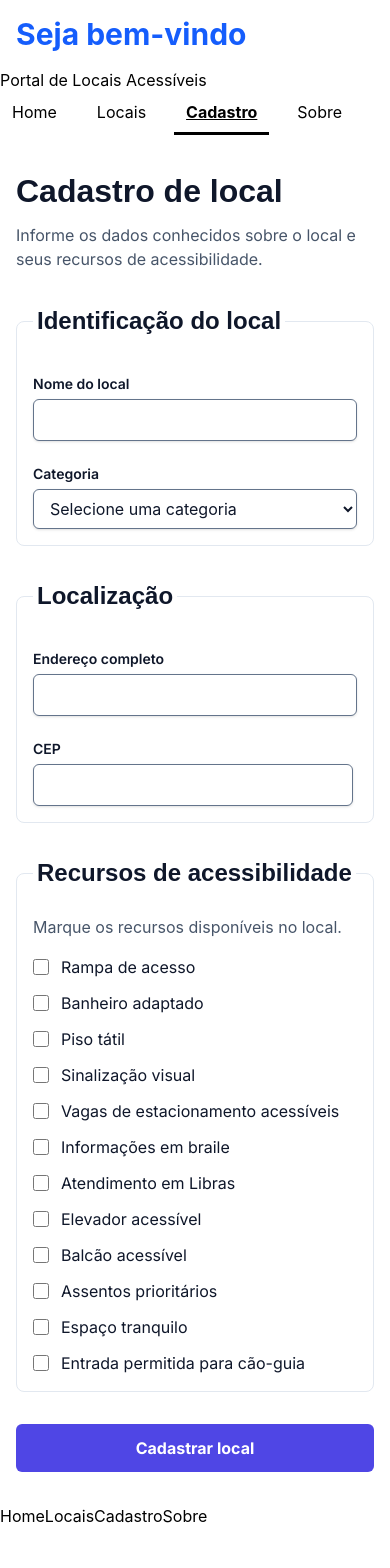
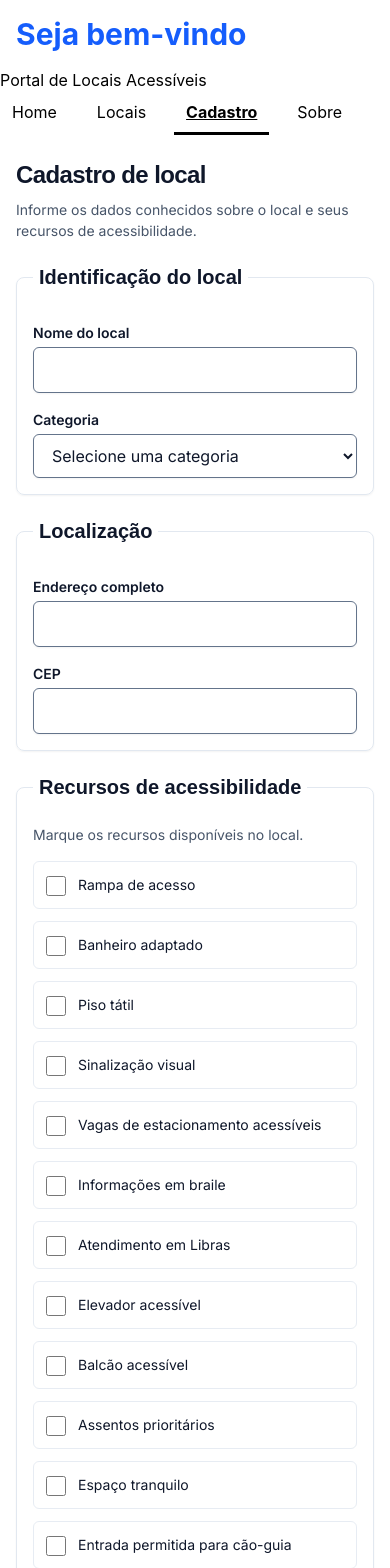
Before and after one commit to 1TDSPH-26/portal-locais-acessiveis, a React (Vite) app: page /cadastrar in a window 390 px wide. Shown: the top 1568 px of the page. Before the commit the page ends 1528 px from the top, so only its background shows below. Built offline with nearby package versions, Linux system fonts and the light colour scheme; a web font is replaced by a local one.

Commit message:
feat: aprimora layout responsivo dos campos e controles de acessibilidade no cadastro

```diff
--- a/src/pages/Cadastro/Cadastro.tsx
+++ b/src/pages/Cadastro/Cadastro.tsx
@@ -67,64 +67,143 @@ export default function Cadastro() {
     evento.preventDefault()
   }
 
-  const classeCampo = 'mt-1 block w-full rounded-md border border-borda-funcional bg-fundo px-3 py-2 text-texto shadow-sm outline-offset-2 focus:outline-3 focus:outline-primaria-600'
+  const classeCampo =
+    'mt-1 block w-full rounded-md border border-borda-funcional bg-fundo px-3.5 py-2.5 font-corpo text-corpo-16 text-texto shadow-xs outline-offset-2 transition-colors placeholder:text-secundaria/60 focus:outline-3 focus:outline-primaria-600 min-h-[44px]'
 
   return (
-    <section className="mx-auto w-full max-w-3xl px-4 py-8 sm:px-6 sm:py-12">
-      <h1 className="font-display text-h1 font-bold text-texto">Cadastro de local</h1>
-      <p className="mt-2 font-corpo text-corpo-16 text-secundaria">
+    <section className="mx-auto w-full max-w-3xl px-4 py-6 sm:px-6 sm:py-10 md:py-12">
+      <header className="space-y-2">
+        <h1 className="font-display text-2xl sm:text-h1 font-bold text-texto tracking-tight break-words">
+          Cadastro de local
+        </h1>
+        <p className="font-corpo text-corpo-14 sm:text-corpo-16 text-secundaria break-words">
           Informe os dados conhecidos sobre o local e seus recursos de acessibilidade.
         </p>
+      </header>
 
-      <form onSubmit={enviarFormulario} className="mt-8 space-y-8">
-        <fieldset className="rounded-lg border border-borda-decorativa p-4 sm:p-6">
-          <legend className="px-1 font-display text-h2 font-bold text-texto">Identificação do local</legend>
+      <form onSubmit={enviarFormulario} className="mt-6 sm:mt-8 space-y-6 sm:space-y-8">
+        <fieldset className="w-full min-w-0 rounded-lg border border-borda-decorativa p-4 sm:p-6 shadow-xs">
+          <legend className="px-1.5 font-display text-xl sm:text-h2 font-bold text-texto leading-tight max-w-full">
+            Identificação do local
+          </legend>
 
-          <div className="mt-4">
-            <label htmlFor="nome" className="font-corpo text-label font-semibold text-texto">Nome do local</label>
-            <input id="nome" name="nome" type="text" value={dados.nome} onChange={atualizarTexto('nome')} className={classeCampo} />
+          <div className="mt-4 grid grid-cols-1 md:grid-cols-3 gap-4 sm:gap-5">
+            <div className="md:col-span-2">
+              <label htmlFor="nome" className="block font-corpo text-label font-semibold text-texto leading-normal">
+                Nome do local
+              </label>
+              <input
+                id="nome"
+                name="nome"
+                type="text"
+                value={dados.nome}
+                onChange={atualizarTexto('nome')}
+                className={classeCampo}
+              />
             </div>
 
-          <div className="mt-5">
-            <label htmlFor="categoria" className="font-corpo text-label font-semibold text-texto">Categoria</label>
-            <select id="categoria" name="categoria" value={dados.categoria} onChange={atualizarCategoria} className={classeCampo}>
+            <div className="md:col-span-1">
+              <label htmlFor="categoria" className="block font-corpo text-label font-semibold text-texto leading-normal">
+                Categoria
+              </label>
+              <select
+                id="categoria"
+                name="categoria"
+                value={dados.categoria}
+                onChange={atualizarCategoria}
+                className={classeCampo}
+              >
                 <option value="">Selecione uma categoria</option>
-              {categorias.map(({ valor, rotulo }) => <option key={valor} value={valor}>{rotulo}</option>)}
+                {categorias.map(({ valor, rotulo }) => (
+                  <option key={valor} value={valor}>
+                    {rotulo}
+                  </option>
+                ))}
               </select>
+            </div>
           </div>
         </fieldset>
 
-        <fieldset className="rounded-lg border border-borda-decorativa p-4 sm:p-6">
-          <legend className="px-1 font-display text-h2 font-bold text-texto">Localização</legend>
+        <fieldset className="w-full min-w-0 rounded-lg border border-borda-decorativa p-4 sm:p-6 shadow-xs">
+          <legend className="px-1.5 font-display text-xl sm:text-h2 font-bold text-texto leading-tight max-w-full">
+            Localização
+          </legend>
 
-          <div className="mt-4">
-            <label htmlFor="endereco" className="font-corpo text-label font-semibold text-texto">Endereço completo</label>
-            <input id="endereco" name="endereco" type="text" value={dados.endereco} onChange={atualizarTexto('endereco')} className={classeCampo} />
+          <div className="mt-4 grid grid-cols-1 sm:grid-cols-3 gap-4 sm:gap-5">
+            <div className="sm:col-span-2">
+              <label htmlFor="endereco" className="block font-corpo text-label font-semibold text-texto leading-normal">
+                Endereço completo
+              </label>
+              <input
+                id="endereco"
+                name="endereco"
+                type="text"
+                value={dados.endereco}
+                onChange={atualizarTexto('endereco')}
+                className={classeCampo}
+              />
             </div>
 
-          <div className="mt-5 max-w-xs">
-            <label htmlFor="cep" className="font-corpo text-label font-semibold text-texto">CEP</label>
-            <input id="cep" name="cep" type="text" inputMode="numeric" autoComplete="postal-code" value={dados.cep} onChange={atualizarTexto('cep')} className={classeCampo} />
+            <div className="sm:col-span-1">
+              <label htmlFor="cep" className="block font-corpo text-label font-semibold text-texto leading-normal">
+                CEP
+              </label>
+              <input
+                id="cep"
+                name="cep"
+                type="text"
+                inputMode="numeric"
+                autoComplete="postal-code"
+                value={dados.cep}
+                onChange={atualizarTexto('cep')}
+                className={classeCampo}
+              />
+            </div>
           </div>
         </fieldset>
 
-        <fieldset className="rounded-lg border border-borda-decorativa p-4 sm:p-6">
-          <legend className="px-1 font-display text-h2 font-bold text-texto">Recursos de acessibilidade</legend>
-          <p className="mt-2 text-corpo-16 text-secundaria">Marque os recursos disponíveis no local.</p>
+        <fieldset className="w-full min-w-0 rounded-lg border border-borda-decorativa p-4 sm:p-6 shadow-xs">
+          <legend className="px-1.5 font-display text-xl sm:text-h2 font-bold text-texto leading-tight max-w-full">
+            Recursos de acessibilidade
+          </legend>
+          <p className="mt-2 font-corpo text-corpo-14 sm:text-corpo-16 text-secundaria break-words">
+            Marque os recursos disponíveis no local.
+          </p>
 
-          <div className="mt-4 grid gap-3 sm:grid-cols-2">
+          <div className="mt-4 grid grid-cols-1 sm:grid-cols-2 gap-3">
             {recursos.map(({ valor, rotulo }) => (
-              <div key={valor} className="flex items-start gap-3">
-                <input id={valor} name="recursosAcessibilidade" type="checkbox" value={valor} checked={dados.recursosAcessibilidade.includes(valor)} onChange={alternarRecurso} className="mt-1 size-4 accent-primaria-600" />
-                <label htmlFor={valor} className="font-corpo text-corpo-16 text-texto">{rotulo}</label>
+              <div
+                key={valor}
+                className="group relative flex items-start gap-3 rounded-md border border-borda-decorativa/80 p-3 transition-colors hover:border-borda-funcional hover:bg-fundo-suave/40 focus-within:ring-2 focus-within:ring-primaria-600 focus-within:ring-offset-1 cursor-pointer"
+              >
+                <input
+                  id={valor}
+                  name="recursosAcessibilidade"
+                  type="checkbox"
+                  value={valor}
+                  checked={dados.recursosAcessibilidade.includes(valor)}
+                  onChange={alternarRecurso}
+                  className="mt-0.5 size-5 shrink-0 rounded border-borda-funcional text-primaria-600 accent-primaria-600 cursor-pointer"
+                />
+                <label
+                  htmlFor={valor}
+                  className="flex-1 font-corpo text-corpo-14 sm:text-corpo-16 text-texto select-none cursor-pointer leading-normal break-words"
+                >
+                  {rotulo}
+                </label>
               </div>
             ))}
           </div>
         </fieldset>
 
-        <button type="submit" className="w-full rounded-md bg-primaria-600 px-5 py-3 font-corpo text-botao font-bold text-white hover:bg-primaria-700 focus:outline-3 focus:outline-offset-2 focus:outline-primaria-600 sm:w-auto">
+        <div className="pt-2 flex flex-col sm:flex-row sm:items-center sm:justify-start gap-3">
+          <button
+            type="submit"
+            className="w-full sm:w-auto inline-flex items-center justify-center rounded-md bg-primaria-600 px-6 py-3.5 font-corpo text-botao font-bold text-white shadow-xs hover:bg-primaria-700 active:bg-primaria-800 focus:outline-3 focus:outline-offset-2 focus:outline-primaria-600 min-h-[48px] transition-colors cursor-pointer"
+          >
             Cadastrar local
           </button>
+        </div>
       </form>
     </section>
   )
```
Lines whose indentation alone changed are shown as unchanged.
